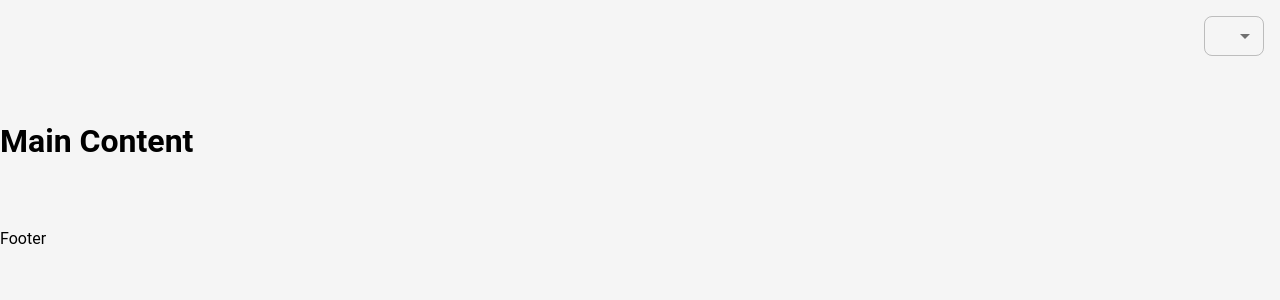
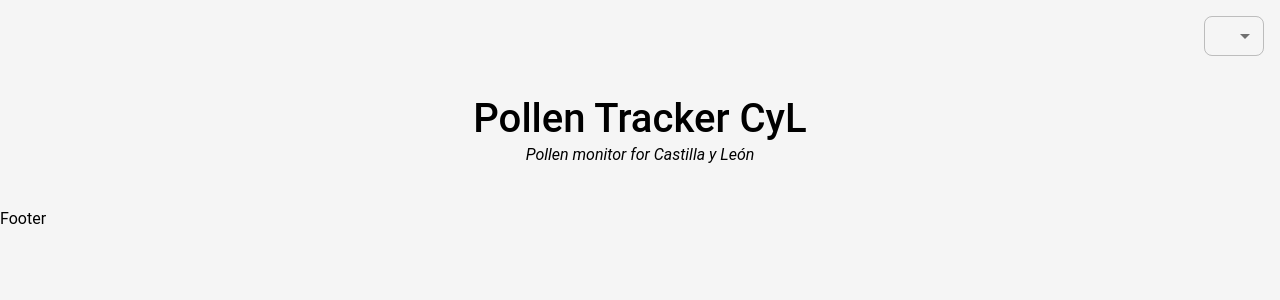
Before and after one commit to macolmenerori/cyl-polen-tracker, a React app: page / in a window 1280 px wide. Shown: the top 300 px of the page. Built offline with nearby package versions, Linux system fonts and the light colour scheme; some icons are missing.

Commit message:
feat: Added title and subtitle

```diff
--- a/public/locales/en.json
+++ b/public/locales/en.json
@@ -3,6 +3,10 @@
     "upperbar": {
       "changeLanguage": "Change language",
       "changeTheme": "Light/dark theme"
+    },
+    "headerIntro": {
+      "welcome": "Pollen Tracker CyL",
+      "description": "Pollen monitor for Castilla y León"
     }
   }
 }
--- a/public/locales/es.json
+++ b/public/locales/es.json
@@ -3,6 +3,10 @@
     "upperbar": {
       "changeLanguage": "Cambiar idioma",
       "changeTheme": "Tema claro/oscuro"
+    },
+    "headerIntro": {
+      "welcome": "Polen Tracker CyL",
+      "description": "Monitor de polen para Castilla y León"
     }
   }
 }
--- /dev/null
+++ b/src/components/HeaderIntro/HeaderIntro.tsx
@@ -0,0 +1,17 @@
+import { useTranslation } from 'react-i18next';
+
+import { Container, Typography } from '@mui/material';
+
+export function HeaderIntro() {
+  const { t } = useTranslation();
+  return (
+    <Container>
+      <Typography variant="h1" align="center">
+        {t('components.headerIntro.welcome')}
+      </Typography>
+      <Typography variant="body1" align="center">
+        <i>{t('components.headerIntro.description')}</i>
+      </Typography>
+    </Container>
+  );
+}
--- a/src/ui/MainLayout/MainLayout.tsx
+++ b/src/ui/MainLayout/MainLayout.tsx
@@ -1,5 +1,6 @@
 import { Stack } from '@mui/material';
 
+import { HeaderIntro } from '@/components/HeaderIntro/HeaderIntro';
 import { UpperBar } from '@/components/UpperBar/UpperBar';
 
 export function MainLayout() {
@@ -9,7 +10,7 @@ export function MainLayout() {
         <UpperBar />
       </header>
       <main>
-        <h1>Main Content</h1>
+        <HeaderIntro />
       </main>
       <footer>
         <p>Footer</p>
```
